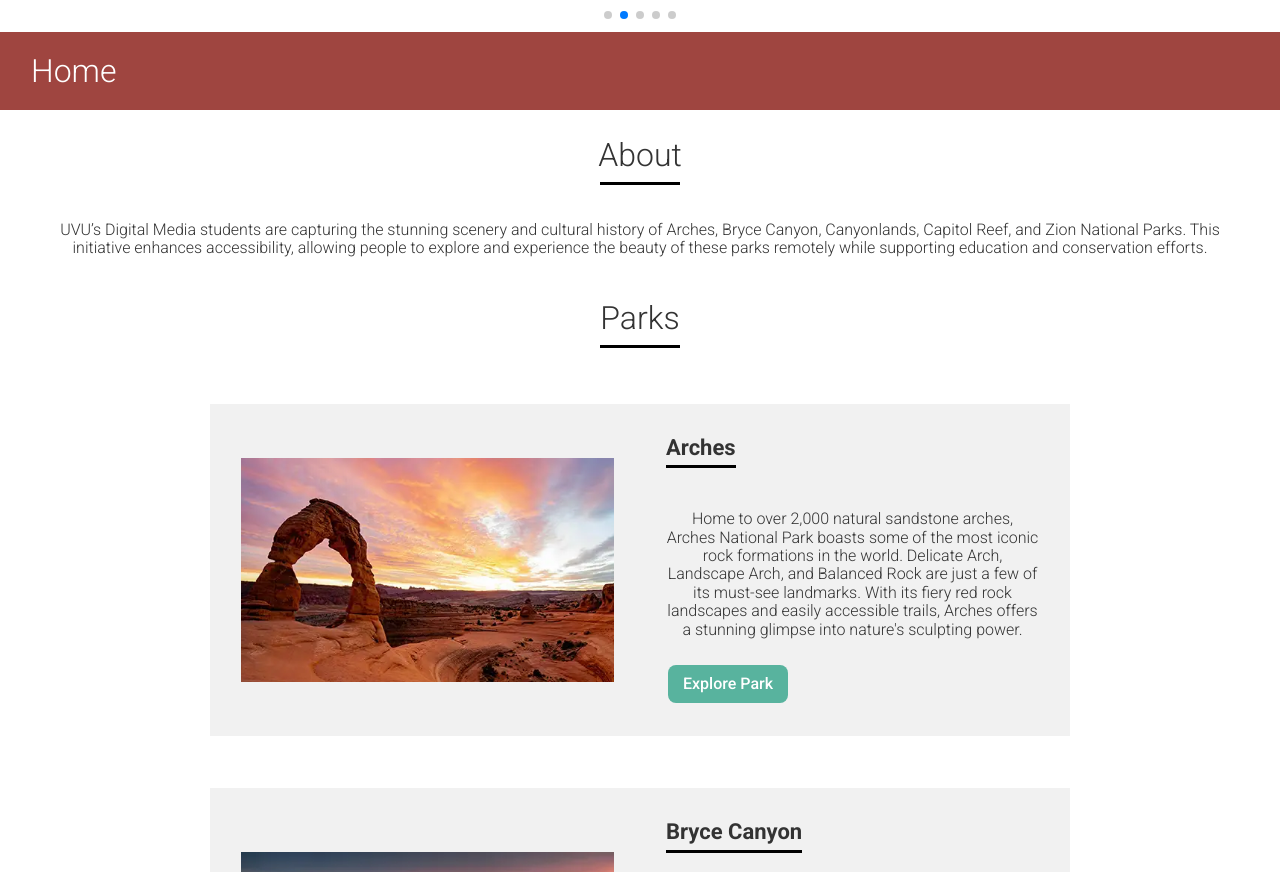
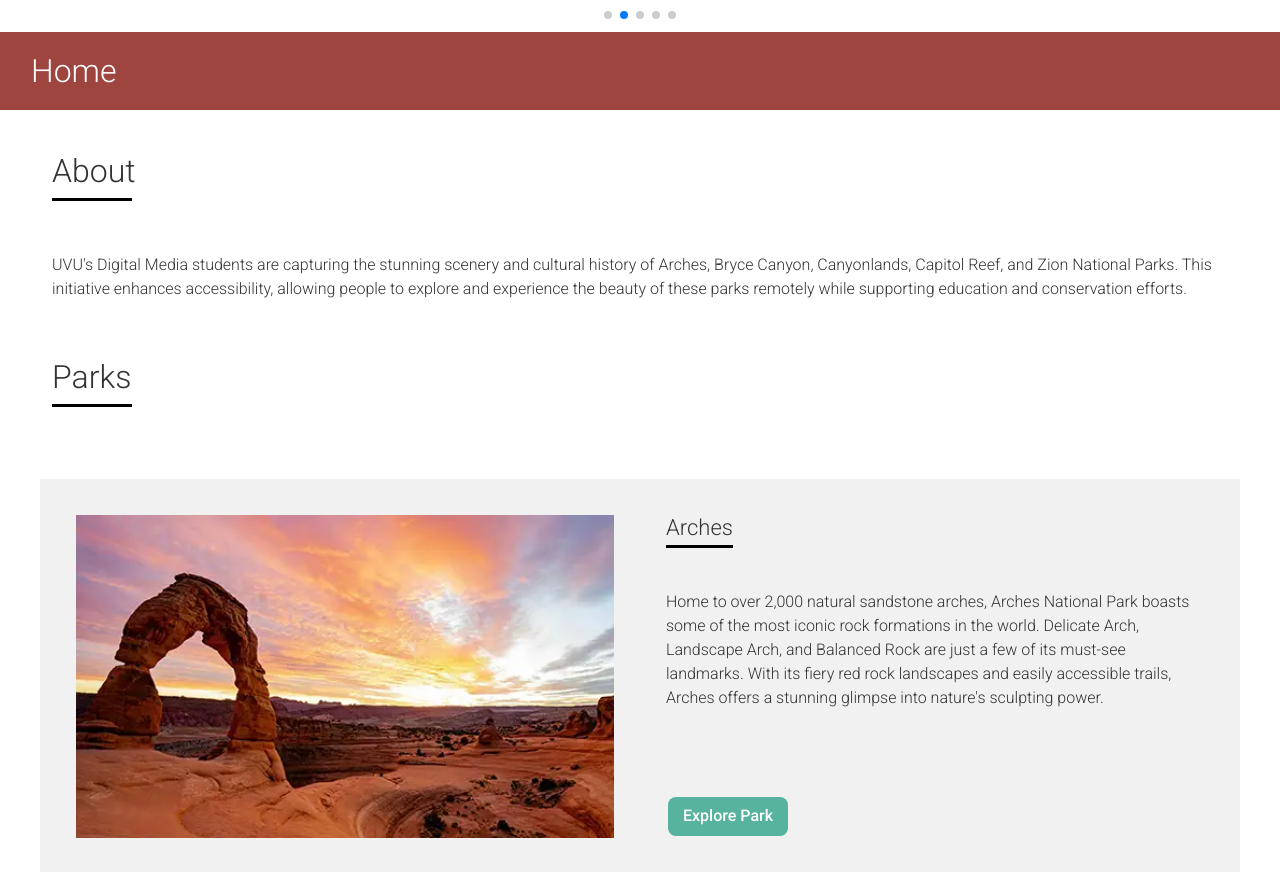
Before and after one commit to asiahaws1/mighty-5, a plain HTML site: page index.html in a window 1280 px wide. Shown: the part 1020-1892 px from the top of the page. Drawn offline with nearby package versions, Linux system fonts and the light colour scheme.

Commit message:
Fix cards, titles (h2 and h3) and align elements to the left

```diff
--- a/index.html
+++ b/index.html
@@ -110,7 +110,7 @@
     <div id="mainWrapper">
         <main>
             <h2>About</h2>
-            <p>UVU’s Digital Media students are capturing the stunning scenery and cultural history of Arches, Bryce
+            <p>UVU's Digital Media students are capturing the stunning scenery and cultural history of Arches, Bryce
                 Canyon, Canyonlands, Capitol Reef, and Zion National Parks. This initiative enhances accessibility,
                 allowing people to explore and experience the beauty of these parks remotely while supporting education
                 and conservation efforts.</p>
--- a/scss/_large.scss
+++ b/scss/_large.scss
@@ -68,13 +68,12 @@ header h1 a{
 // Header Section
 
 h2 {
-    text-align: center;
+    text-align: left;
     font-size: 32px;
-    font-weight: bold;
+    font-weight: $lightWeight;
     margin-bottom: 20px;
     position: relative;
     display: block;
-    width: 100%;
 }
 
 h2::after {
@@ -83,28 +82,18 @@ h2::after {
     width: 80px;
     height: 3px;
     background-color: black;
-    margin: 8px auto 0;
+    margin: 8px 0 0;
 }
 
 h3 {
-    font-weight: bold;
-    display: inline-block;
+    font-weight: $lightWeight;
+    display: inline-flex;
     position: relative;
-    padding-bottom: 5px;
-    text-align: center;
+    padding-bottom: 2px;
+    text-align: left;
+    width: max-content;
+    margin: 0;
 }
-
-h3::after {
-    content: "";
-    display: block;
-    width: 100%;
-    height: 3px;
-    background-color: black;
-    margin-top: 5px;
-}
-
-
-
 
 //Card Section
 
@@ -114,42 +103,50 @@ h3::after {
     align-items: center;
     gap: 20px;
     padding: 20px;
-    max-width: 900px;
+    max-width: 1240px; // Aligns with other sections
     margin: 0 auto;
 }
 
 .allcards section {
     display: grid;
     grid-template-columns: 2fr 2fr;
-    align-items: center;
+    align-items: stretch; // Makes the cards fill the full height
     background: #f1f1f1;
     width: 100%;
     overflow: hidden;
-    padding: 15px;
+    padding: 20px;
     gap: 20px;
+    min-height: 350px; // Ensures cards have consistent height
 }
 
 .allcards section img {
     width: 100%;
-    height: auto;
+    height: 100%; // Makes images stretch to fit the card height
     object-fit: cover;
+}
+
+.allcards section .card-text {
+    display: flex;
+    flex-direction: column;
+    justify-content: space-between; // Ensures spacing between text and button
+    height: 100%;
 }
 
 .allcards section h3 {
     font-size: 22px;
     margin-bottom: 10px;
     text-align: left;
-
 }
 
 .allcards section p {
     font-size: 16px;
     color: #333;
+    flex-grow: 1; // Ensures text takes up the remaining space
 }
 
 .allcards section a {
     display: inline-block;
-    margin-top: 10px;
+    margin-top: auto; // Ensures button stays at the bottom of the card
     background: #58B39E;
     color: white;
     padding: 10px 15px;
@@ -163,6 +160,7 @@ h3::after {
 
 
 
+
 //FOOTER SECTION
 .footer-content {
     max-width: 1400px; //keeps $gutter from being added to the width
--- a/scss/_medium.scss
+++ b/scss/_medium.scss
@@ -39,5 +39,6 @@ h2::after {
 .footer-content {
     flex-direction: row;
     justify-content: space-between;
-    padding: 10px 20px;
+    padding: $gutter;
+    margin: $gutter;
 }
--- a/scss/_small.scss
+++ b/scss/_small.scss
@@ -32,7 +32,7 @@ body {
   #titleBar h1 {
     font-weight: 300;
     color: white;
-    margin: 16px;
+    margin: $gutter;
   }
 
 
@@ -190,21 +190,24 @@ main {
         color: black;
 
     }
+    p {
+        text-align: left;
+        font-weight: $lightWeight;
+        padding: $gutter;
+        margin: $gutter;
+        line-height: 1.5;
+    }
 
     h2 {
-        text-align: center;
+        text-align: left;
         font-size: 32px;
         font-weight: $lightWeight;
         margin-bottom: 20px;
+        margin-left: $gutter;
+        padding: $gutter;
         position: relative;
         display: block;
-        width: 100%;
-    }
-
-    p {
-        text-align: center;
-        font-weight: $lightWeight;
-        padding: $gutter;
+        width: calc(100% - 16px);
     }
 
     h2::after {
@@ -213,7 +216,25 @@ main {
         width: 80px;
         height: 3px;
         background-color: black;
-        margin: 8px auto 0;
+        margin: 8px 0 0;
+    }
+
+
+    h3 {
+        font-weight: $lightWeight;
+        display: inline-block;
+        position: relative;
+        padding-bottom: 5px;
+        text-align: center;
+    }
+
+    h3::after {
+        content: "";
+        display: block;
+        width: 100%;
+        height: 3px;
+        background-color: black;
+        margin-top: 5px;
     }
 } //main
 
@@ -240,7 +261,7 @@ main {
     flex-direction: column;
     align-items: center;
     text-align: center;
-    padding: 10px;
+    padding: $gutter;
     gap: 10px;
 }
 
```
Also changed, not shown: css/styles.css, css/styles.min.css.
